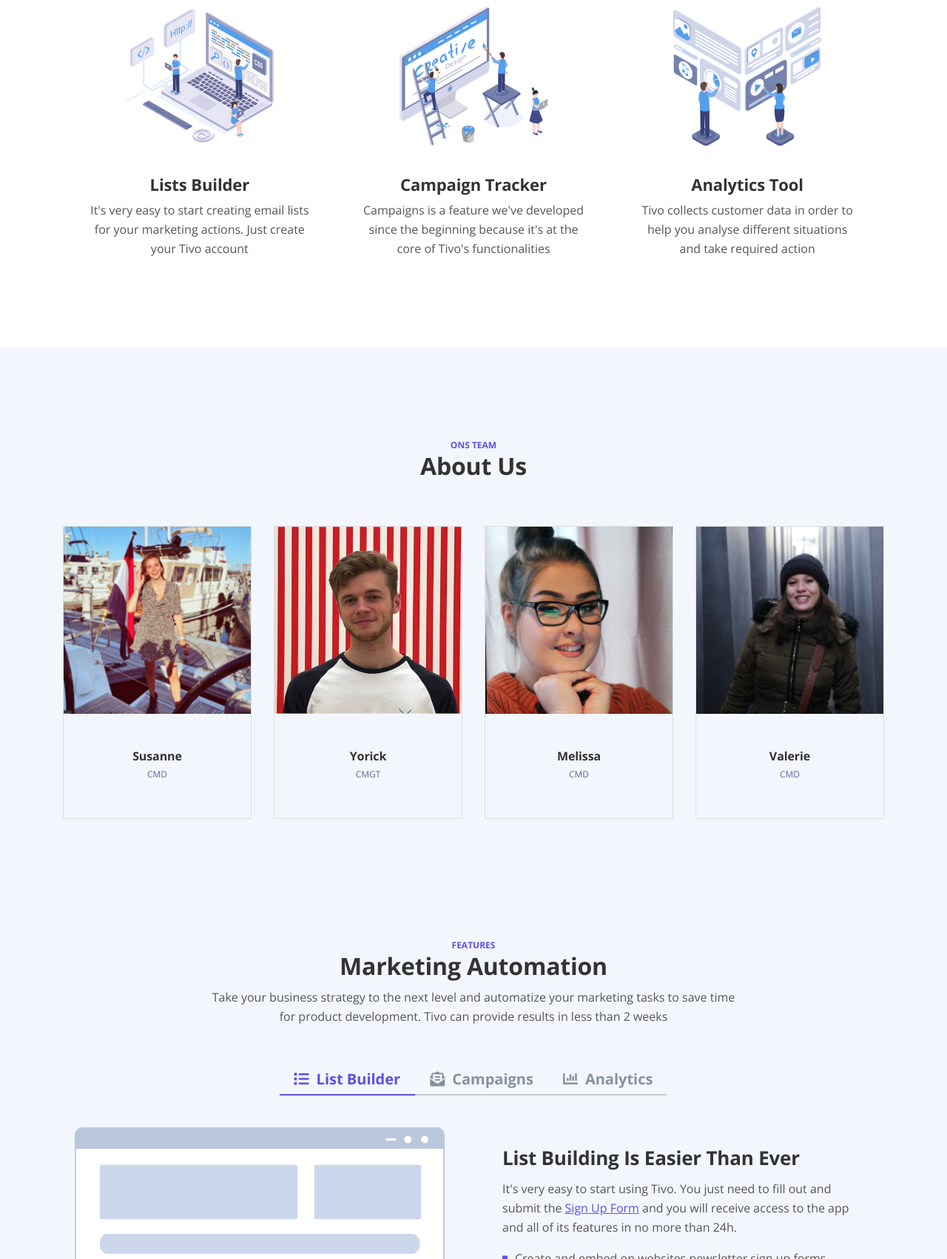
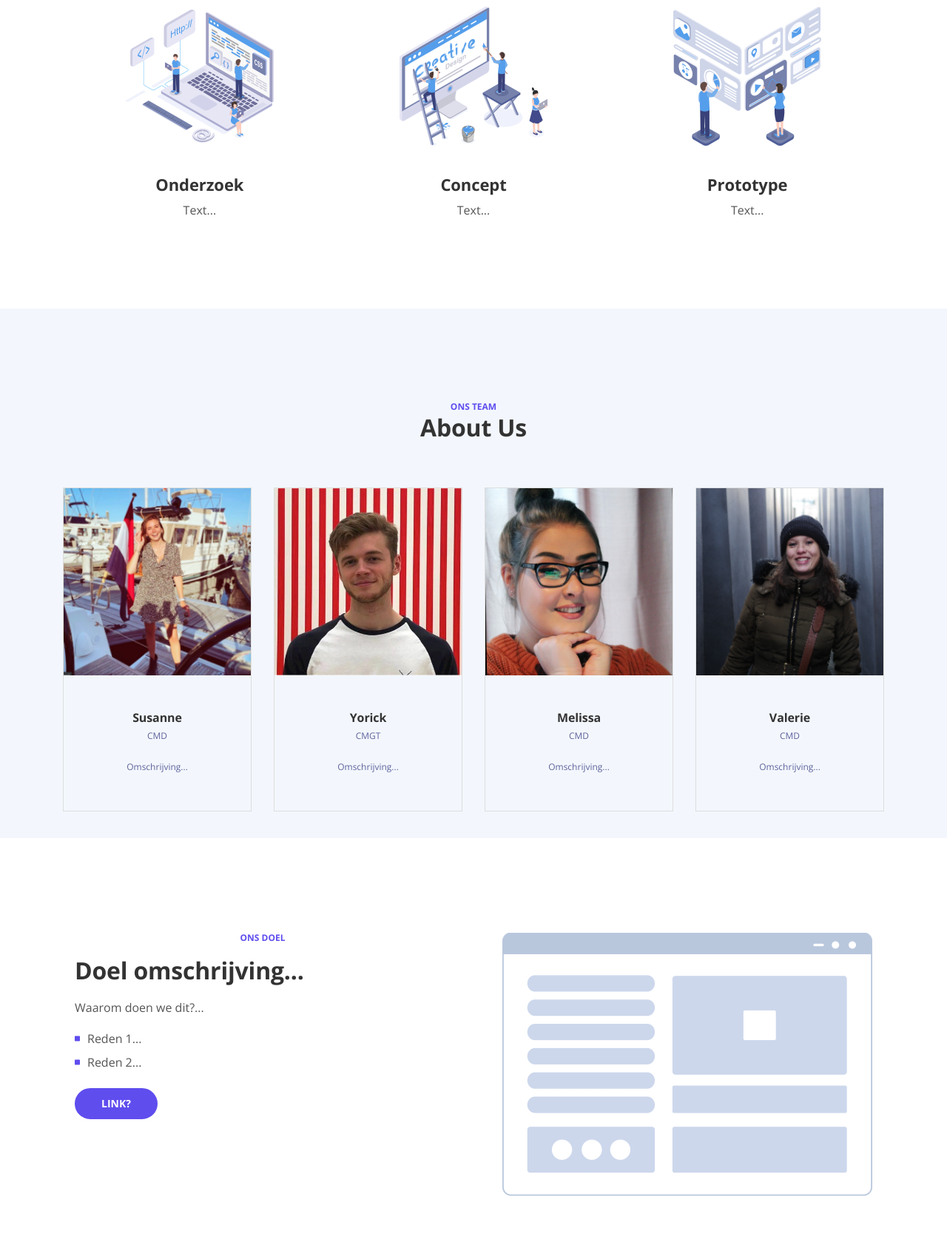
Before and after one commit to YorickVdVenne/Medialab, a plain HTML site: page web/index.html in a window 1280 px wide. Shown: the part 1098-2800 px from the top of the page at 74% size. Drawn offline with nearby package versions, Linux system fonts and the light colour scheme.

Commit message:
Content changes

```diff
--- a/web/index.html
+++ b/web/index.html
@@ -182,8 +182,8 @@
                             <img class="img-fluid" src="images/description-1.png" alt="alternative">
                         </div>
                         <div class="card-body">
-                            <h4 class="card-title">Lists Builder</h4>
-                            <p>It's very easy to start creating email lists for your marketing actions. Just create your Tivo account</p>
+                            <h4 class="card-title">Onderzoek</h4>
+                            <p>Text...</p>
                         </div>
                     </div>
                     <!-- end of card -->
@@ -194,8 +194,8 @@
                             <img class="img-fluid" src="images/description-2.png" alt="alternative">
                         </div>
                         <div class="card-body">
-                            <h4 class="card-title">Campaign Tracker</h4>
-                            <p>Campaigns is a feature we've developed since the beginning because it's at the core of Tivo's functionalities</p>
+                            <h4 class="card-title">Concept</h4>
+                            <p>Text...</p>
                         </div>
                     </div>
                     <!-- end of card -->
@@ -206,8 +206,8 @@
                             <img class="img-fluid" src="images/description-3.png" alt="alternative">
                         </div>
                         <div class="card-body">
-                            <h4 class="card-title">Analytics Tool</h4>
-                            <p>Tivo collects customer data in order to help you analyse different situations and take required action</p>
+                            <h4 class="card-title">Prototype</h4>
+                            <p>Text...</p>
                         </div>
                     </div>
                     <!-- end of card -->
@@ -245,6 +245,7 @@
                   <div class="team-inner text-center">
                     <h5 class="team-title">Susanne</h5>
                     <p>CMD</p>
+                    <p>Omschrijving...</p>
                   </div>
                 </div>
               </div>
@@ -262,6 +263,7 @@
                   <div class="team-inner text-center">
                     <h5 class="team-title">Yorick</h5>
                     <p>CMGT</p>
+                    <p>Omschrijving...</p>
                   </div>
                 </div>
               </div>
@@ -279,6 +281,7 @@
                   <div class="team-inner text-center">
                     <h5 class="team-title">Melissa</h5>
                     <p>CMD</p>
+                    <p>Omschrijving...</p>
                   </div>
                 </div>
               </div>
@@ -296,6 +299,7 @@
                   <div class="team-inner text-center">
                     <h5 class="team-title">Valerie</h5>
                     <p>CMD</p>
+                    <p>Omschrijving...</p>
                   </div>
                 </div>
               </div>
@@ -309,14 +313,45 @@
     </div>
     <!-- Team section End -->
 
-    <!-- Features -->
-    <div id="goal" class="tabs">
+    <!-- Details -->
+    <div id="goal" class="basic-1">
+        <div class="container">
+            <div class="row">
+                <div class="col-lg-6">
+                    <div class="above-heading">ONS DOEL</div>
+                    <div class="text-container">
+                        <h2>Doel omschrijving...</h2>
+                        <p>Waarom doen we dit?...</p>
+                        <ul class="list-unstyled li-space-lg">
+                            <li class="media">
+                                <i class="fas fa-square"></i>
+                                <div class="media-body">Reden 1...</div>
+                            </li>
+                            <li class="media">
+                                <i class="fas fa-square"></i>
+                                <div class="media-body">Reden 2...</div>
+                            </li>
+                        </ul>
+                        <a class="btn-solid-reg page-scroll" href="sign-up.html">LINK?</a>
+                    </div> <!-- end of text-container -->
+                </div> <!-- end of col -->
+                <div class="col-lg-6">
+                    <div class="image-container">
+                        <img class="img-fluid" src="images/details.png" alt="alternative">
+                    </div> <!-- end of image-container -->
+                </div> <!-- end of col -->
+            </div> <!-- end of row -->
+        </div> <!-- end of container -->
+    </div> <!-- end of basic-1 -->
+    <!-- end of details -->
+
+    <div id="research" class="tabs">
         <div class="container">
             <div class="row">
                 <div class="col-lg-12">
-                    <div class="above-heading">FEATURES</div>
-                    <h2 class="h2-heading">Marketing Automation</h2>
-                    <p class="p-heading">Take your business strategy to the next level and automatize your marketing tasks to save time for product development. Tivo can provide results in less than 2 weeks</p>
+                    <div class="above-heading">ONDERZOEK</div>
+                    <h2 class="h2-heading">Ons uitgevoerde onderzoek...</h2>
+                    <p class="p-heading">In het kort ons onderzoek...</p>
                 </div> <!-- end of col -->
             </div> <!-- end of row -->
             <div class="row">
@@ -325,13 +360,13 @@
                     <!-- Tabs Links -->
                     <ul class="nav nav-tabs" id="argoTabs" role="tablist">
                         <li class="nav-item">
-                            <a class="nav-link active" id="nav-tab-1" data-toggle="tab" href="#tab-1" role="tab" aria-controls="tab-1" aria-selected="true"><i class="fas fa-list"></i>List Builder</a>
+                            <a class="nav-link active" id="nav-tab-1" data-toggle="tab" href="#tab-1" role="tab" aria-controls="tab-1" aria-selected="true"><i class="fas fa-list"></i>Insights</a>
                         </li>
                         <li class="nav-item">
-                            <a class="nav-link" id="nav-tab-2" data-toggle="tab" href="#tab-2" role="tab" aria-controls="tab-2" aria-selected="false"><i class="fas fa-envelope-open-text"></i>Campaigns</a>
+                            <a class="nav-link" id="nav-tab-2" data-toggle="tab" href="#tab-2" role="tab" aria-controls="tab-2" aria-selected="false"><i class="fas fa-envelope-open-text"></i>Conclusie</a>
                         </li>
                         <li class="nav-item">
-                            <a class="nav-link" id="nav-tab-3" data-toggle="tab" href="#tab-3" role="tab" aria-controls="tab-3" aria-selected="false"><i class="fas fa-chart-bar"></i>Analytics</a>
+                            <a class="nav-link" id="nav-tab-3" data-toggle="tab" href="#tab-3" role="tab" aria-controls="tab-3" aria-selected="false"><i class="fas fa-chart-bar"></i>Bronnen</a>
                         </li>
                     </ul>
                     <!-- end of tabs links -->
@@ -349,23 +384,23 @@
                                 </div> <!-- end of col -->
                                 <div class="col-lg-6">
                                     <div class="text-container">
-                                        <h3>List Building Is Easier Than Ever</h3>
-                                        <p>It's very easy to start using Tivo. You just need to fill out and submit the <a class="blue page-scroll" href="sign-up.html">Sign Up Form</a> and you will receive access to the app and all of its features in no more than 24h.</p>
+                                        <h3>Belangrijke Insights</h3>
+                                        <p>Text...</p>
                                         <ul class="list-unstyled li-space-lg">
                                             <li class="media">
                                                 <i class="fas fa-square"></i>
-                                                <div class="media-body">Create and embed on websites newsletter sign up forms</div>
+                                                <div class="media-body">Insight 1</div>
                                             </li>
                                             <li class="media">
                                                 <i class="fas fa-square"></i>
-                                                <div class="media-body">Manage forms and landing pages for your services</div>
+                                                <div class="media-body">Insight 2</div>
                                             </li>
                                             <li class="media">
                                                 <i class="fas fa-square"></i>
-                                                <div class="media-body">Add and remove subscribers using the control panel</div>
+                                                <div class="media-body">Insight 3</div>
                                             </li>
                                         </ul>
-                                        <a class="btn-solid-reg popup-with-move-anim" href="#details-lightbox-1">LIGHTBOX</a>
+                                        <a class="btn-solid-reg popup-with-move-anim" href="#details-lightbox-1">LEES MEER</a>
                                     </div> <!-- end of text-container -->
                                 </div> <!-- end of col -->
                             </div> <!-- end of row -->
@@ -382,23 +417,23 @@
                                 </div> <!-- end of col -->
                                 <div class="col-lg-6">
                                     <div class="text-container">
-                                        <h3>Campaigns Monitoring Tools</h3>
-                                        <p>Campaigns monitoring is a feature we've developed since the beginning because it's at the core of Tivo and basically to any marketing activity focused on results.</p>
+                                        <h3>Getrokken Conclusies</h3>
+                                        <p>Text...</p>
                                         <ul class="list-unstyled li-space-lg">
                                             <li class="media">
                                                 <i class="fas fa-square"></i>
-                                                <div class="media-body">Easily plan campaigns and schedule their starting date</div>
+                                                <div class="media-body">Text...</div>
                                             </li>
                                             <li class="media">
                                                 <i class="fas fa-square"></i>
-                                                <div class="media-body">Start campaigns and follow their evolution closely</div>
+                                                <div class="media-body">Text...</div>
                                             </li>
                                             <li class="media">
                                                 <i class="fas fa-square"></i>
-                                                <div class="media-body">Evaluate campaign results and optimize future actions</div>
+                                                <div class="media-body">Text...</div>
                                             </li>
                                         </ul>
-                                        <a class="btn-solid-reg popup-with-move-anim" href="#details-lightbox-2">LIGHTBOX</a>
+                                        <a class="btn-solid-reg popup-with-move-anim" href="#details-lightbox-2">LEES MEER</a>
                                     </div> <!-- end of text-container -->
                                 </div> <!-- end of col -->
                             </div> <!-- end of row -->
@@ -415,23 +450,23 @@
                                 </div> <!-- end of col -->
                                 <div class="col-lg-6">
                                     <div class="text-container">
-                                        <h3>Analytics Control Panel</h3>
-                                        <p>Analytics control  panel is important for every marketing team so it's beed implemented from the begging and designed to produce reports based on very little input information.</p>
+                                        <h3>Gebruikte Bronnen</h3>
+                                        <p>Text...</p>
                                         <ul class="list-unstyled li-space-lg">
                                             <li class="media">
                                                 <i class="fas fa-square"></i>
-                                                <div class="media-body">If you set it up correctly you will get acces to great intel</div>
+                                                <div class="media-body">Bron 1</div>
                                             </li>
                                             <li class="media">
                                                 <i class="fas fa-square"></i>
-                                                <div class="media-body">Easy to integrate in your websites and landing pages</div>
+                                                <div class="media-body">Bron 2</div>
                                             </li>
                                             <li class="media">
                                                 <i class="fas fa-square"></i>
-                                                <div class="media-body">The generated reports are important for your strategy</div>
+                                                <div class="media-body">Bron 3</div>
                                             </li>
                                         </ul>
-                                        <a class="btn-solid-reg popup-with-move-anim" href="#details-lightbox-3">LIGHTBOX</a>
+                                        <a class="btn-solid-reg popup-with-move-anim" href="#details-lightbox-3">LEES MEER</a>
                                     </div> <!-- end of text-container -->
                                 </div> <!-- end of col -->
                             </div> <!-- end of row -->
@@ -575,39 +610,6 @@
     </div> <!-- end of lightbox-basic -->
     <!-- end of details lightbox 3 -->
     <!-- end of details lightboxes -->
-
-
-    <!-- Details -->
-    <div id="details" class="basic-1">
-        <div class="container">
-            <div class="row">
-                <div class="col-lg-6">
-                    <div class="text-container">
-                        <h2>Now Is The Time To Upgrade Your Marketing Solution</h2>
-                        <p>Target the right customers for your business with the help of Tivo's patented segmentation technology and deploy efficient marketing campaigns. Keep your customers happy and loyal.</p>
-                        <ul class="list-unstyled li-space-lg">
-                            <li class="media">
-                                <i class="fas fa-square"></i>
-                                <div class="media-body">Understand customers and meet their requirements</div>
-                            </li>
-                            <li class="media">
-                                <i class="fas fa-square"></i>
-                                <div class="media-body">Targeted client base with Tivo's efficient technology</div>
-                            </li>
-                        </ul>
-                        <a class="btn-solid-reg page-scroll" href="sign-up.html">SIGN UP</a>
-                    </div> <!-- end of text-container -->
-                </div> <!-- end of col -->
-                <div class="col-lg-6">
-                    <div class="image-container">
-                        <img class="img-fluid" src="images/details.png" alt="alternative">
-                    </div> <!-- end of image-container -->
-                </div> <!-- end of col -->
-            </div> <!-- end of row -->
-        </div> <!-- end of container -->
-    </div> <!-- end of basic-1 -->
-    <!-- end of details -->
-
 
     <!-- Video -->
     <div id="video" class="basic-2">
```
